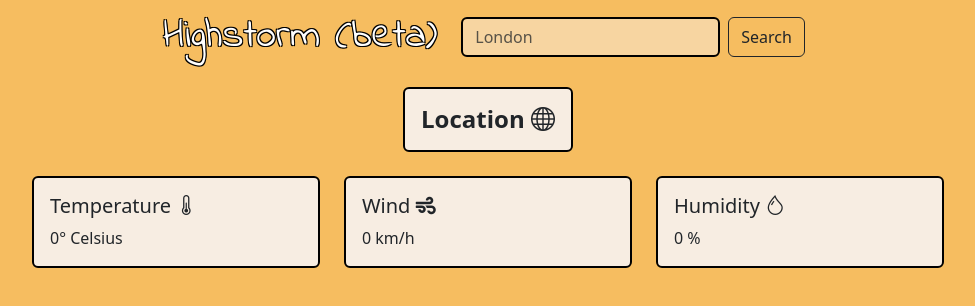
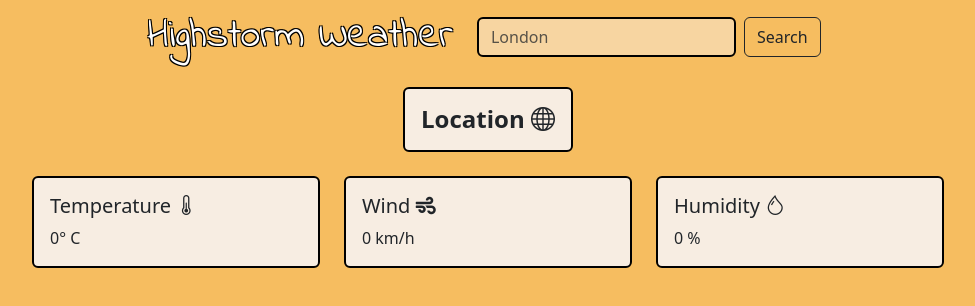
Before and after one commit to juskevic/highstorm, a website: page index.html in a window 1280 px wide. Shown: the whole page, without its empty margins (152-1127 px from the left). Drawn offline with nearby package versions, Linux system fonts and the light colour scheme; no server answers.

Commit message:
Update temperature display and app title
Changed the temperature display from 'Celsius' to 'C' for a cleaner look. Also updated the app's title from 'Highstorm (beta)' to 'Highstorm Weather' to better reflect the app's function.

```diff
--- a/app.js
+++ b/app.js
@@ -22,7 +22,7 @@ async function fetchWeatherData(location) {
 
 function updateUI(data) {
     document.getElementById('location-name').textContent = `${data.name} (${data.sys.country})`;
-    document.getElementById('location-temperature').textContent = `${data.main.temp}° Celsius`;
+    document.getElementById('location-temperature').textContent = `${data.main.temp}° C`;
     document.getElementById('location-wind').textContent = `${data.wind.speed} km/h`;
     document.getElementById('location-humidity').textContent = `${data.main.humidity} %`;
 }
--- a/index.html
+++ b/index.html
@@ -28,7 +28,7 @@
         <div class="container-fluid d-flex justify-content-center w-100">
             <span class="navbar-brand mb-0 h1 text-white "
                   style="font-size: 2.5rem; text-shadow: -1px -1px 0 #000, 1px -1px 0 #000, -1px 1px 0 #000, 1px 1px 0 #000; font-family:'Indie Flower', sans-serif; ">
-                Highstorm (beta)
+                Highstorm Weather
             </span>
             <form id="location-search" class="d-flex m-2">
                 <input class="form-control me-2 border-black border-2" id="cityName" type="text" placeholder="London"
@@ -90,7 +90,7 @@
                             Temperature <i class="bi bi-thermometer-half"></i>
                         </h5>
                         <p id="location-temperature" class="card-text">
-                            0° Celsius
+                            0° C
                         </p>
                     </div>
                 </div>
```
